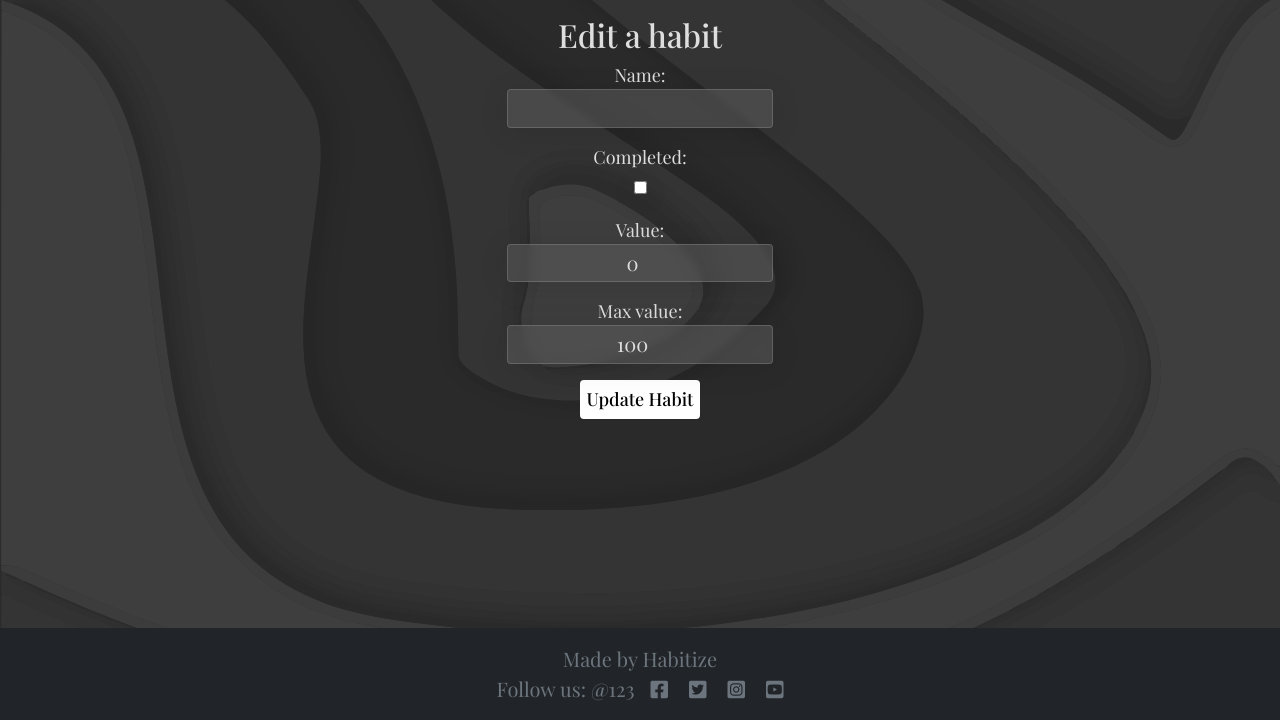
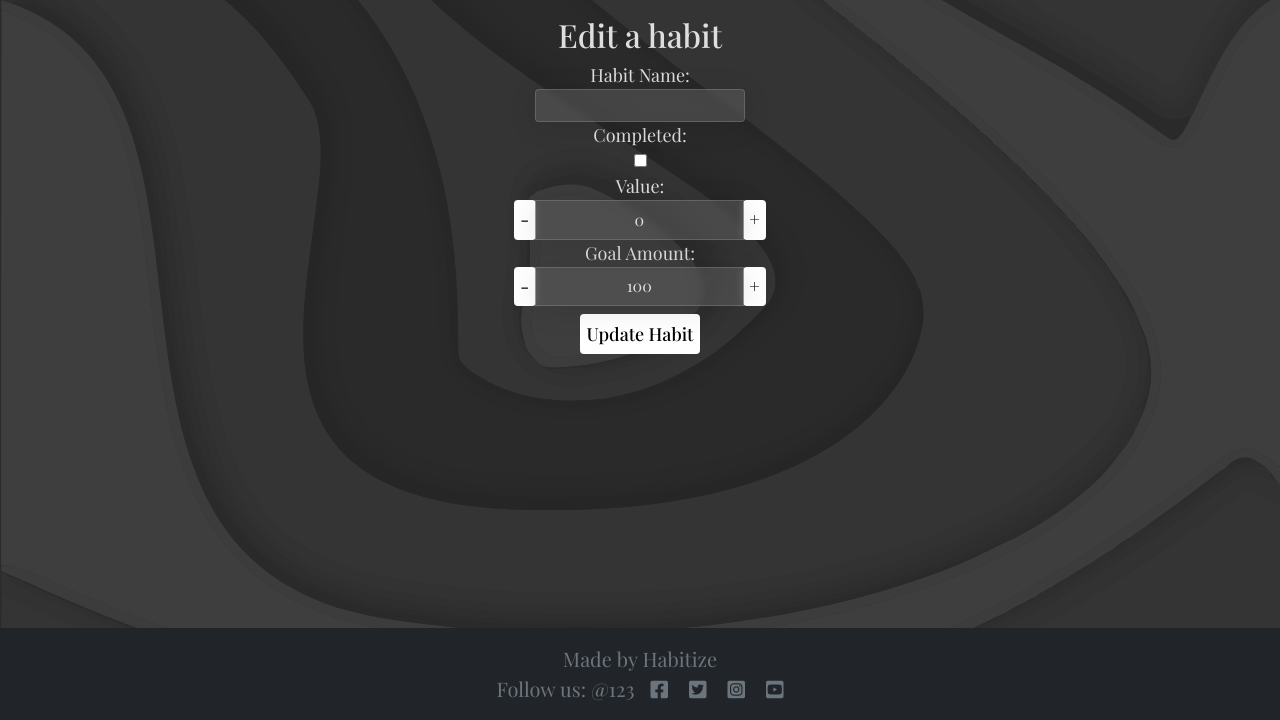
Before and after one commit to jflets/Habitize, a Django app: template templates/dashboard/edit_habit.html in a window 1280 px wide. Shown: the part 80-800 px from the top of the page. Run offline with Django 3.2, Linux system fonts and the light colour scheme; the template is opened without the code that fills it: values that come from a table or form of the project are taken from there, others are empty.

Commit message:
Add increment/decrement buttons to edit form

```diff
--- a/dashboard/forms.py
+++ b/dashboard/forms.py
@@ -5,4 +5,13 @@ from .models import Habit
 class HabitForm(forms.ModelForm):
     class Meta:
         model = Habit
-        fields = ['name', 'completed', 'value', 'max_value']
+        fields = ['name', 'completed', 'value', 'goal_amount']
+        labels = {
+            'name': 'Habit Name',
+            'completed': 'Completed',
+            'value': 'Value',
+            'goal_amount': 'Goal Amount',
+        }
+        widgets = {
+            'value': forms.NumberInput(attrs={'type': 'number', 'placeholder': 'Enter a value'}),
+        }
--- a/dashboard/models.py
+++ b/dashboard/models.py
@@ -7,7 +7,7 @@ class Habit(models.Model):
     date_created = models.DateTimeField(auto_now_add=True, null=True)
     completed = models.BooleanField(null=False, blank=False, default=False)
     value = models.PositiveIntegerField(default=0)  # Current value
-    max_value = models.PositiveIntegerField(default=100)  # Maximum value
+    goal_amount = models.PositiveIntegerField(default=100)  # Maximum value
 
     user = models.ForeignKey(
         User, max_length=10, on_delete=models.CASCADE, null=True, blank=True)
--- a/static/css/dashboard.css
+++ b/static/css/dashboard.css
@@ -317,3 +317,37 @@ form input:focus {
     align-items: center;
     gap: 1rem;
 }
+
+/* ------------------------------ edit habit button styling  ---------------------------------- */
+input[type="number"] {
+    -webkit-appearance: textfield;
+       -moz-appearance: textfield;
+            appearance: textfield;
+  }
+  input[type=number]::-webkit-inner-spin-button,
+  input[type=number]::-webkit-outer-spin-button {
+    -webkit-appearance: none;
+  }
+/* Custom styling for the decrement and increment buttons */
+
+.goal-input {
+    text-align: center; /* Center the text */
+    width: 50px; /* Adjust the width as needed */
+}
+
+.input-group {
+    display: flex;
+    justify-content: center;
+}
+
+.completed-field {
+    display: inline;
+}
+
+form p {
+    margin-top: 0.5rem;
+}
+
+.habit-value {
+    color: #1C1C1C;
+}
--- /dev/null
+++ b/static/js/edit.js
@@ -0,0 +1,47 @@
+function goalAmountButtons() {
+    const decrementButton = document.querySelector(".decrement-button");
+    const incrementButton = document.querySelector(".increment-button");
+    const goalInput = document.querySelector("#id_goal_amount"); // Update the selector to target the existing input
+
+    decrementButton.addEventListener("click", function (event) {
+        event.preventDefault(); // Prevent the default button behavior
+        let currentValue = parseInt(goalInput.value);
+        if (!isNaN(currentValue) && currentValue > 0) {
+            goalInput.value = currentValue - 1;
+        }
+    });
+
+    incrementButton.addEventListener("click", function (event) {
+        event.preventDefault(); // Prevent the default button behavior
+        let currentValue = parseInt(goalInput.value);
+        if (!isNaN(currentValue)) {
+            goalInput.value = currentValue + 1;
+        }
+    });
+}
+
+document.addEventListener("DOMContentLoaded", goalAmountButtons);
+
+function valueButtons() {
+    const decrementValueButton = document.querySelector(".decrement-value-button");
+    const incrementValueButton = document.querySelector(".increment-value-button");
+    const valueInput = document.querySelector("#id_value"); // Update the selector to target the existing input
+
+    decrementValueButton.addEventListener("click", function (event) {
+        event.preventDefault(); // Prevent the default button behavior
+        let currentValue = parseInt(valueInput.value);
+        if (!isNaN(currentValue) && currentValue > 0) {
+            valueInput.value = currentValue - 1;
+        }
+    });
+
+    incrementValueButton.addEventListener("click", function (event) {
+        event.preventDefault(); // Prevent the default button behavior
+        let currentValue = parseInt(valueInput.value);
+        if (!isNaN(currentValue)) {
+            valueInput.value = currentValue + 1;
+        }
+    });
+}
+
+document.addEventListener("DOMContentLoaded", valueButtons);
--- a/templates/dashboard/base.html
+++ b/templates/dashboard/base.html
@@ -15,6 +15,7 @@
     <link rel="stylesheet" href="https://cdn.jsdelivr.net/npm/bootstrap@5.2.3/dist/css/bootstrap.min.css" crossorigin="anonymous">
     <!-- Include Bootstrap JavaScript Bundle from CDN with crossorigin="anonymous" -->
     <script src="https://cdn.jsdelivr.net/npm/bootstrap@5.2.3/dist/js/bootstrap.bundle.min.js" crossorigin="anonymous"></script>
+    <script src="https://code.jquery.com/jquery-3.6.0.min.js"></script>
     <link rel="stylesheet" href="{% static 'css/dashboard.css' %}">
 
 </head>
--- a/templates/dashboard/edit_habit.html
+++ b/templates/dashboard/edit_habit.html
@@ -1,10 +1,49 @@
-{% extends "dashboard/base.html" %} {% block content %}
+{% extends "dashboard/base.html" %}
+{% block content %}
 <div class="container">
     <div class="row card3">
         <h2>Edit a habit</h2>
         <form method="POST">
             {% csrf_token %}
-            {{ form.as_p }}
+
+            <!-- Container for the other fields -->
+            <div class="other-fields">
+                {{ form.name.label_tag }}
+                {{ form.name }}
+            </div>
+
+            <div class="completed-field">
+                {{ form.completed.label_tag }}
+                {{ form.completed }}
+            </div>
+
+            <!-- Separate div for the "value" field -->
+            <div class="value-field">
+                {{ form.value.label_tag }}
+                <div class="input-group custom-input">
+                    <span class="input-group-btn">
+                        <button type="button" class="btn-submit decrement-value-button">-</button>
+                    </span>
+                {{ form.value }}
+                    <span class="input-group-btn">
+                        <button type="button" class="btn-submit increment-value-button">+</button>
+                    </span>
+                </div>
+            </div>
+
+            <dv class="goal-amount-field">
+                {{ form.goal_amount.label_tag }}
+                <div class="input-group custom-input">
+                    <span class="input-group-btn">
+                        <button type="button" class="btn-submit decrement-button">-</button>
+                    </span>
+                {{ form.goal_amount }}
+                    <span class="input-group-btn">
+                        <button type="button" class="btn-submit increment-button">+</button>
+                    </span>
+                </div>
+            </dv>
+
             <div>
                 <p>
                     <button type="submit" class="btn-submit">Update Habit</button>
@@ -13,5 +52,6 @@
         </form>
     </div>
 </div>
-
-{%endblock%}
+{% load static %}
+<script src="{% static 'js/edit.js' %}"></script>
+{% endblock %}
```
Also changed, not shown: dashboard/views.py (+4 -3 lines), dashboard/migrations/0004_rename_max_value_habit_goal_amount.py (added).
